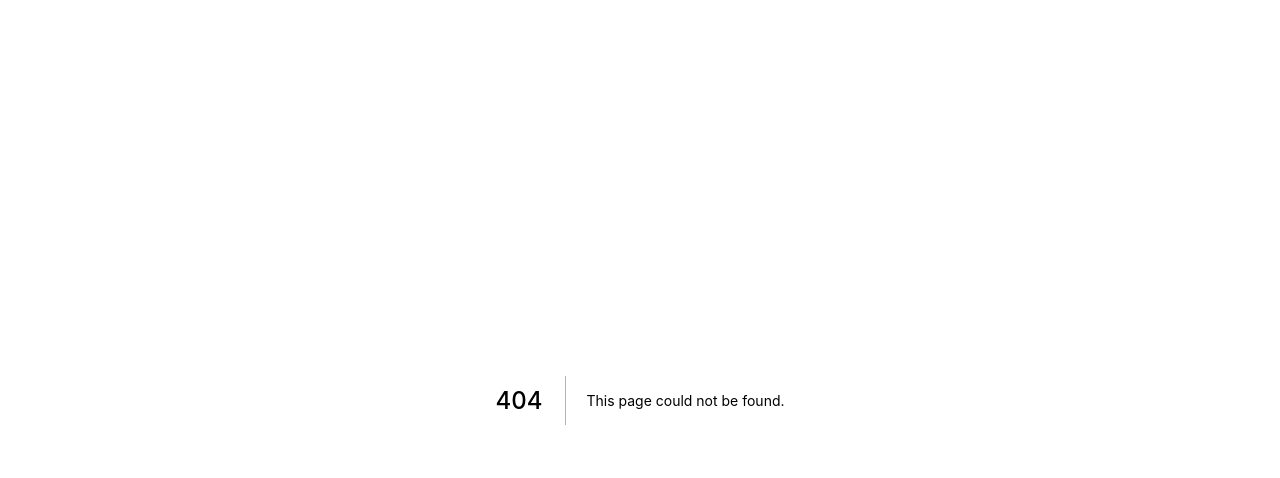
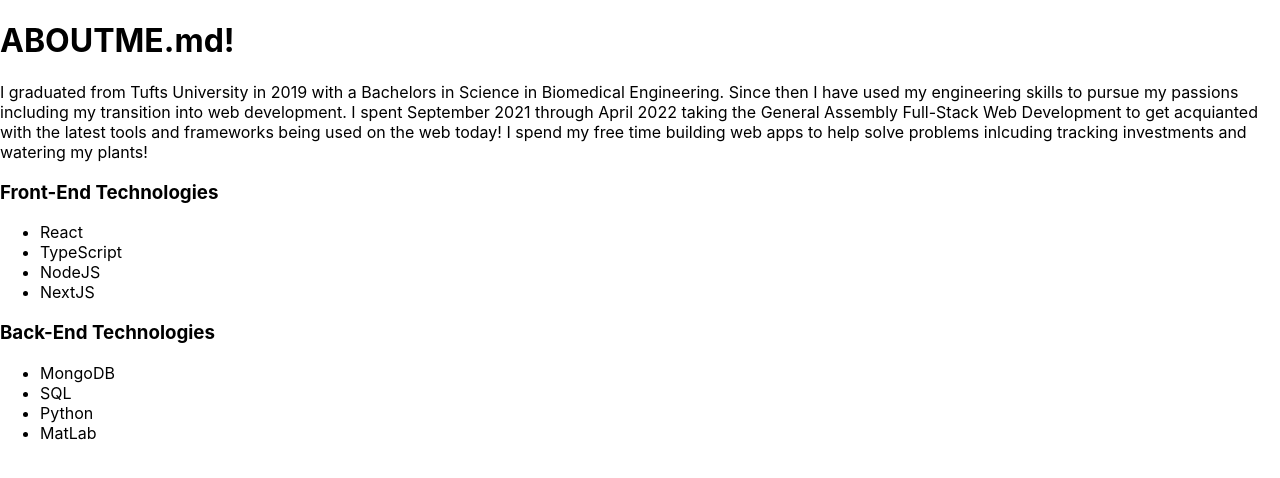
Before and after one commit to JLB2137/personal-site, a Next.js app: page /about in a window 1280 px wide. Before the commit this address had no page. Shown: the top 478 px of the page. Built offline with nearby package versions, Linux system fonts and the light colour scheme.

Commit message:
first commit with typescript setup and nextJS with basic routes for hobbies and aboutMe.

```diff
--- /dev/null
+++ b/pages/about.tsx
@@ -0,0 +1,29 @@
+const About = () => {
+    return (
+      <div className='About'>
+        <h1>ABOUTME.md!</h1>
+        <p>I graduated from Tufts University in 2019 with a Bachelors in Science in Biomedical Engineering.
+            Since then I have used my engineering skills to pursue my passions including my transition into web development.
+            I spent September 2021 through April 2022 taking the General Assembly Full-Stack Web Development to get acquianted
+            with the latest tools and frameworks being used on the web today! I spend my free time building web apps
+            to help solve problems inlcuding tracking investments and watering my plants!
+        </p>
+        <h3>Front-End Technologies</h3>
+        <ul>
+            <li>React</li>
+            <li>TypeScript</li>
+            <li>NodeJS</li>
+            <li>NextJS</li>
+        </ul>
+        <h3>Back-End Technologies</h3>
+        <ul>
+            <li>MongoDB</li>
+            <li>SQL</li>
+            <li>Python</li>
+            <li>MatLab</li>
+        </ul>
+      </div>
+    )
+  }
+
+  export default About
```
Also changed, not shown: pages/devjourney.tsx (added, +10 -0 lines), pages/hobbies/plants.tsx (added, +10 -0 lines), pages/index.tsx (+2 -60 lines).
